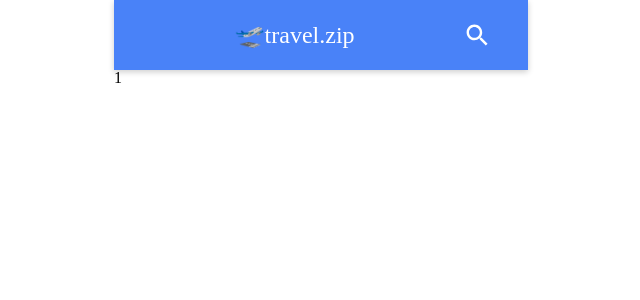
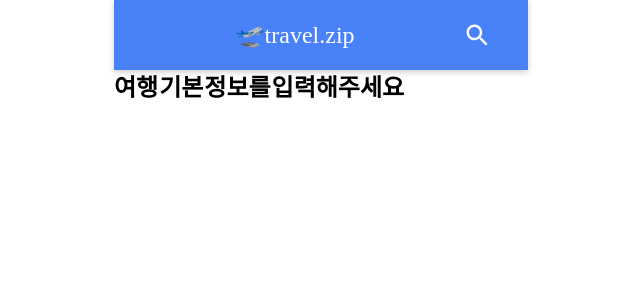
Before and after one commit to prgrms-web-devcourse/Team-Moongsal-Travel.zip-FE, a Next.js app: page /post/1 in a window 1280 px wide. Shown: the top 300 px of the page, without its empty margins (319-959 px from the left). Built offline with nearby package versions, Linux system fonts and the light colour scheme; a web font is replaced by a local one.

Commit message:
feat: 제목 컴포넌트 구현

```diff
--- /dev/null
+++ b/src/components/CreatePost/Titlte.tsx
@@ -0,0 +1,16 @@
+import { Typography } from '@mui/material';
+import { ReactNode } from 'react';
+
+interface TitleProps {
+  children: ReactNode;
+}
+
+const Title = ({ children }: TitleProps) => {
+  return (
+    <Typography variant='body1' component='h2' fontSize={24} fontWeight='bold'>
+      {children}
+    </Typography>
+  );
+};
+
+export default Title;
--- a/src/pages/post/[id].tsx
+++ b/src/pages/post/[id].tsx
@@ -1,10 +1,12 @@
-import { useRouter } from 'next/router';
+// import { useRouter } from 'next/router';
+
+import Title from '@/components/CreatePost/Titlte';
 
 const Post = () => {
-  const router = useRouter();
-  const { id } = router.query;
+  // const router = useRouter();
+  // const { id } = router.query;
 
-  return <div>{id}</div>;
+  return <Title>여행 기본 정보를 입력해주세요</Title>;
 };
 
 export default Post;
```
